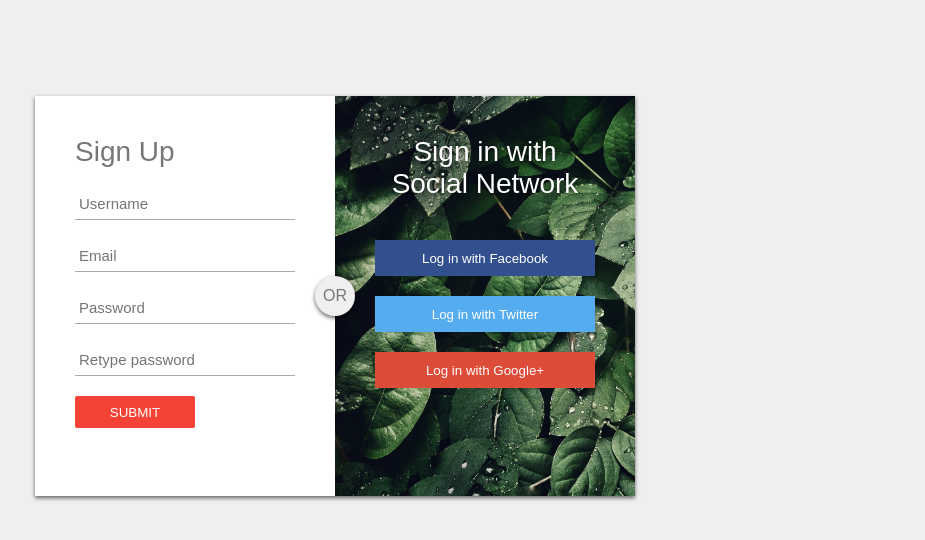
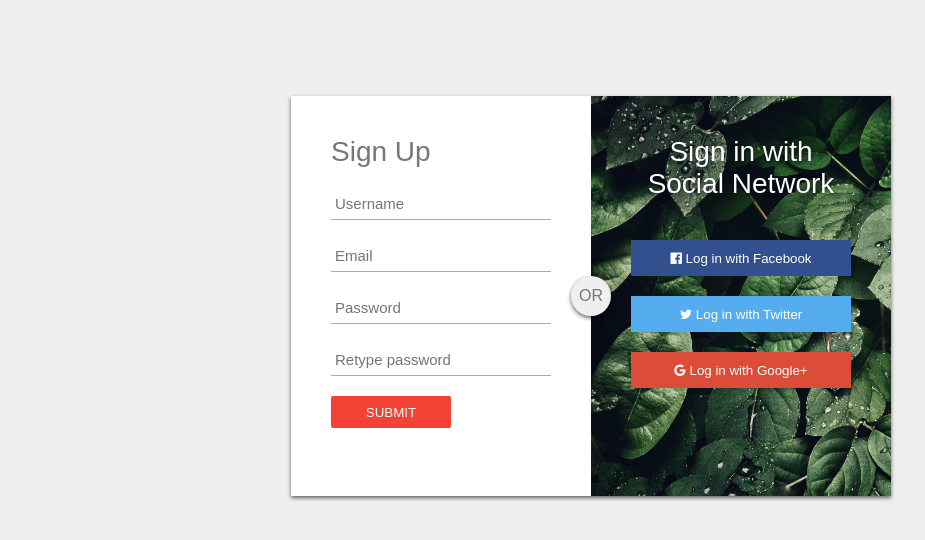
Before and after one commit to Tonyo-96/Login, a plain HTML site: page index.html in a window 1280 px wide. Shown: the whole page, without its empty margins (93-1018 px from the left). Drawn offline with Linux system fonts and the light colour scheme.

Commit message:
Add files via upload

```diff
--- a/index.html
+++ b/index.html
@@ -5,6 +5,7 @@
     <meta charset="UTF-8">
     <meta http-equiv="X-UA-Compatible" content="IE=edge">
     <meta name="viewport" content="width=device-width, initial-scale=1.0">
+    <link rel="stylesheet" href="https://stackpath.bootstrapcdn.com/font-awesome/4.7.0/css/font-awesome.min.css" />
     <title>Signup Form Desing Tutorial</title>
     <link rel="stylesheet" href="style.css">
 </head>
@@ -21,9 +22,13 @@
         </div>
         <div class="right-box">
             <span class="signinwith">Sign in with<br>Social Network</span>
-            <button class="social facebook"><a href="https://facebook.com/" target="_blank">Log in with Facebook</a></button>
-            <button class="social twitter"><a href="https://twitter.com/" target="_blank">Log in with Twitter</a></button>
-            <button class="social google"><a href="https://www.google.hu/" target="_blank">Log in with Google+</a></button>
+            <button class="social facebook"><i class="fa fa-facebook-official" aria-hidden="true"></i>
+                <a href="https://facebook.com/" target="_blank">Log in with Facebook</a></button>
+            <button class="social twitter"><i class="fa fa-twitter" aria-hidden="true"></i>
+                <a href="https://twitter.com/" target="_blank">Log in with Twitter</a></button>
+            <button class="social google"><i class="fa fa-google" aria-hidden="true"></i>
+                <a href="https://www.google.hu/" target="_blank">Log in with
+                    Google+</a></button>
         </div>
         <div class="or">OR</div>
     </div>
--- a/style.css
+++ b/style.css
@@ -108,9 +108,9 @@ button.social {
   transition: 0.2s ease;
   cursor: pointer;
 }
-button.social a{
+button.social a {
   text-decoration: none;
-  color: white
+  color: white;
 }
 .facebook {
   background: #32508e;
@@ -121,24 +121,9 @@ button.social a{
 .google {
   background: #dd4b39;
 }
-@media only screen and (max-width: 1280px) {
-  #login-box {
-    position: absolute;
-    left: 10%;
-    bottom: 30%;
-    margin: 5% auto;
-    height: 400px;
-    width: 600px;
-    background: #fff;
-    box-shadow: 0 2px 4px rgba(0, 0, 0, 0.6);
-  }
-  body {
-    margin: 0;
-    padding: 0;
-    background: #efefef;
-    font-size: 16px;
-    color: #777;
-    font-family: sans-serif;
-    font-weight: 300;
+@media only screan and (max-width: 600px){
+  div{
+    width: 50%;
+    height: 50%;
   }
 }
```
